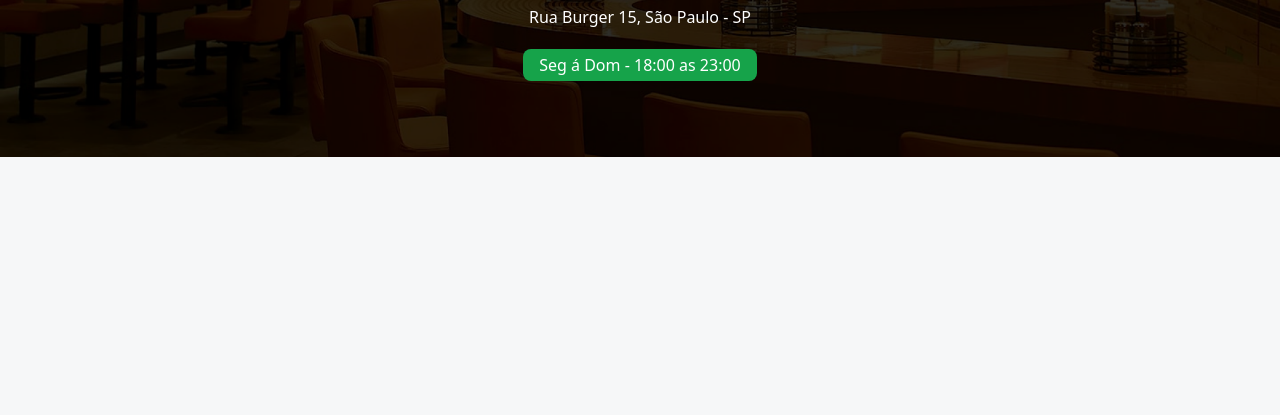
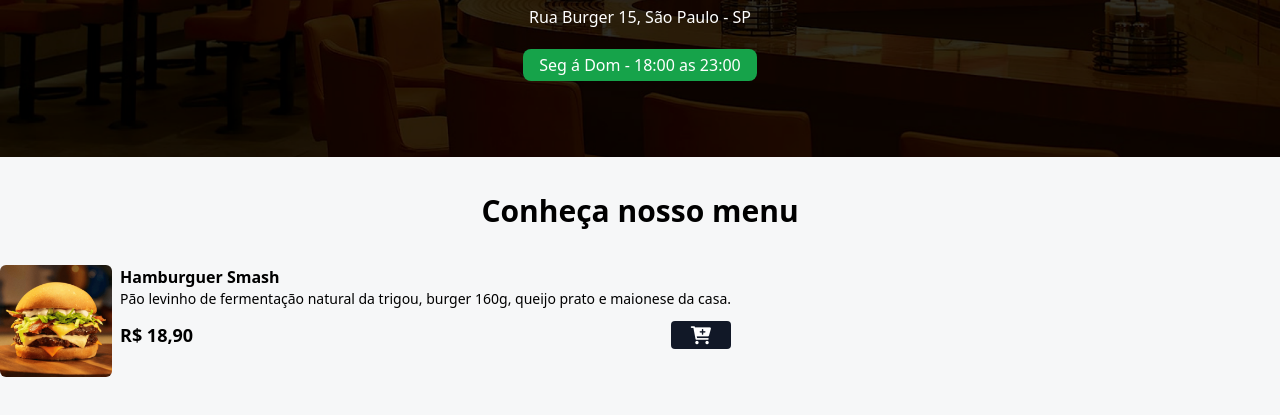
Before and after one commit to EduardoL0pes/Projeto_cardapio, a website: page index.html in a window 1280 px wide. Shown: the part 263-678 px from the top of the page. Drawn offline with Linux system fonts and the light colour scheme.

Commit message:
criando o menu e adicionando primeiro item

```diff
--- a/index.html
+++ b/index.html
@@ -22,7 +22,8 @@
 <body>
     <header class="w-full h-[420px] bg-zinc-900 bg-home bg-cover bg-center">
         <div class="w-full h-full flex flex-col justify-center items-center">
-            <img src="./assets/hamb-1.png" alt="logo DevBurger" class="w-32 h-32 rounded-full shadow-lg hover:scale-110 duration-200">
+            <img src="./assets/hamb-1.png" alt="logo DevBurger"
+                class="w-32 h-32 rounded-full shadow-lg hover:scale-110 duration-200">
             <h1 class="text-4xl mt-4 mb-2 font-bold text-white">Dev Burger</h1>
             <span class="text-white font-medium">Rua Burger 15, São Paulo - SP</span>
             <div class="bg-green-600 px-4 py-1 rounded-lg mt-5" id="date-span">
@@ -30,6 +31,25 @@
             </div>
         </div>
     </header>
+
+    <h2 class="text-2xl md:text-3xl font-bold text-center mt-9 mb-9">Conheça nosso menu</h2>
+    <div id="menu">
+        <main>
+            <div class="flex gap-2">
+                <img src="./assets/hamb-1.png" alt="Hamburguer Smash" class="w-28 h-28 rounded-md hover:scale-110 hover:-rotate-2 duration-300">
+                <div>
+                    <p class="font-bold">Hamburguer Smash</p>
+                    <p class="text-sm">Pão levinho de fermentação natural da trigou, burger 160g, queijo prato e maionese da casa.</p>
+                    <div class="flex items-center gap-2 justify-between mt-3">
+                        <span class="font-bold text-lg">R$ 18,90</span>
+                        <button class="bg-gray-900 px-5 rounded add-to-cart-btn">
+                            <i class="fa fa-cart-plus text-lg text-white"></i>
+                        </button>
+                    </div>
+                </div>
+            </div>
+        </main>
+    </div>
 </body>
 
 </html>
```
Also changed, not shown: styles/output.css.
